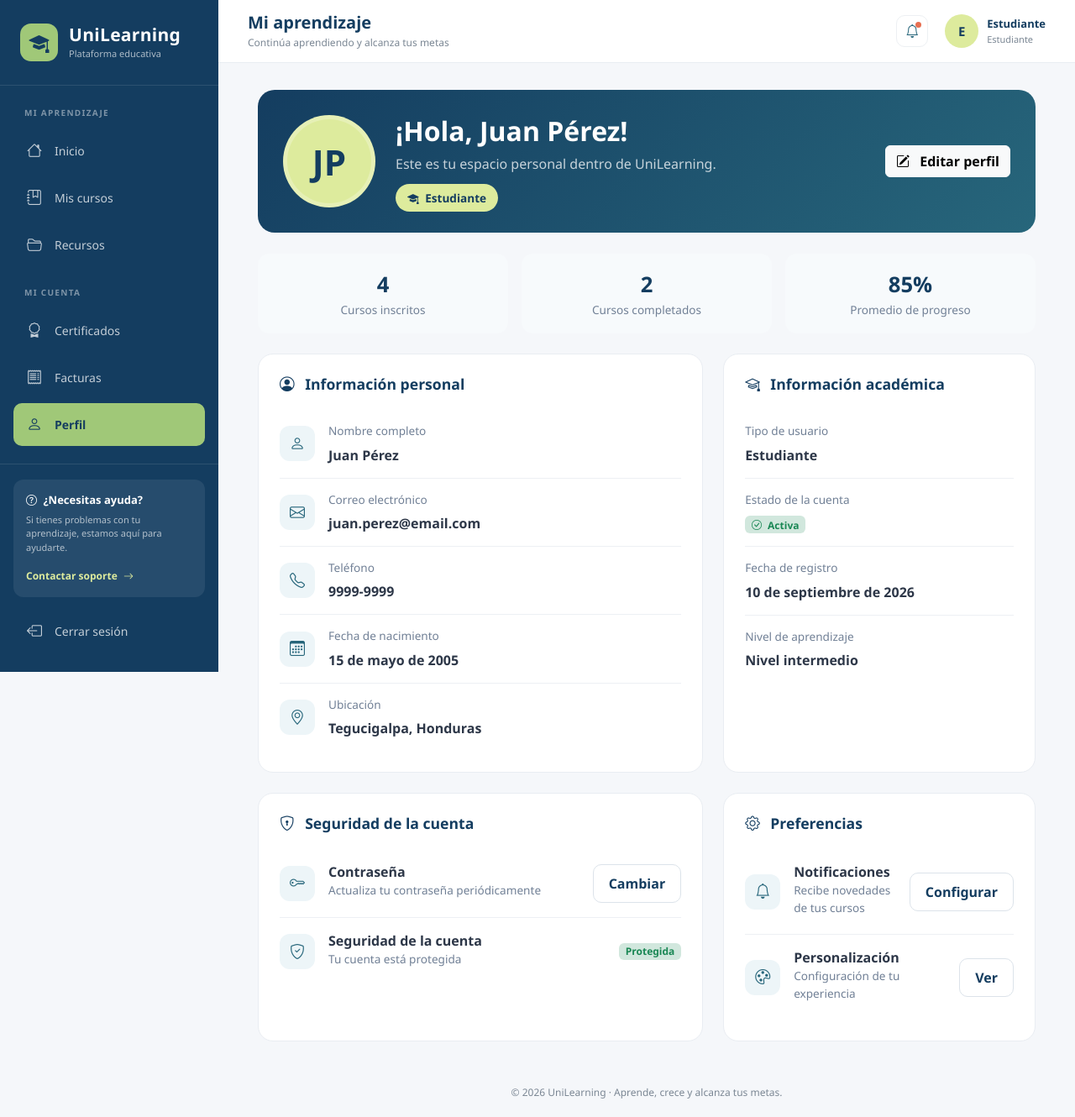
After one commit to Frankruz21/Proyecto_Progra_Web, a Laravel app: page /perfil-estudiante in a window 1280 px wide. The commit adds this page. Shown: the whole page at 84% size. Run offline with Laravel 12, Linux system fonts and the light colour scheme; parts of the project's set-up code (start-up, migrations or seed data) failed here and were passed over.

Commit message:
creacion vista perfil del estudiante

```diff
--- a/resources/views/layouts/student.blade.php
+++ b/resources/views/layouts/student.blade.php
@@ -474,9 +474,9 @@
                 <span>Facturas</span>
             </a>
 
-            <a href="#" class="student-nav-link @yield('active-perfil')">
-                <i class="bi bi-person-circle"></i>
-                <span>Mi perfil</span>
+            <a href="{{ route('student.perfil') }}" class="student-nav-link @yield('active-perfil')">
+                <i class="bi bi-person"></i>
+                <span>Perfil</span>
             </a>
 
         </div>
--- /dev/null
+++ b/resources/views/student/perfil/index.blade.php
@@ -0,0 +1,459 @@
+@extends('layouts.student')
+
+@section('title', 'Mi Perfil')
+@section('active-perfil', 'active')
+
+@section('content')
+
+<style>
+    .profile-header {
+        background: linear-gradient(135deg, #143D60, #27667B);
+        border-radius: 20px;
+        padding: 30px;
+        color: white;
+        margin-bottom: 25px;
+    }
+
+    .profile-avatar {
+        width: 110px;
+        height: 110px;
+        border-radius: 50%;
+        background: #DDEB9D;
+        color: #143D60;
+        display: flex;
+        align-items: center;
+        justify-content: center;
+        font-size: 42px;
+        font-weight: 700;
+        border: 5px solid rgba(255,255,255,.25);
+    }
+
+    .profile-card {
+        background: white;
+        border-radius: 18px;
+        border: 1px solid #e9edf2;
+        padding: 25px;
+        height: 100%;
+    }
+
+    .profile-card-title {
+        color: #143D60;
+        font-weight: 700;
+        font-size: 1.1rem;
+        margin-bottom: 20px;
+    }
+
+    .profile-label {
+        color: #718096;
+        font-size: .85rem;
+        margin-bottom: 6px;
+    }
+
+    .profile-value {
+        color: #2d3748;
+        font-weight: 600;
+    }
+
+    .profile-info-item {
+        padding: 15px 0;
+        border-bottom: 1px solid #edf0f4;
+    }
+
+    .profile-info-item:last-child {
+        border-bottom: none;
+    }
+
+    .profile-icon {
+        width: 42px;
+        height: 42px;
+        border-radius: 12px;
+        background: #edf5f8;
+        color: #27667B;
+        display: flex;
+        align-items: center;
+        justify-content: center;
+        font-size: 18px;
+        flex-shrink: 0;
+    }
+
+    .profile-badge {
+        background: #DDEB9D;
+        color: #143D60;
+        padding: 7px 14px;
+        border-radius: 30px;
+        font-size: .85rem;
+        font-weight: 600;
+    }
+
+    .profile-btn {
+        background: #143D60;
+        color: white;
+        border: none;
+        border-radius: 10px;
+        padding: 10px 18px;
+        font-weight: 600;
+    }
+
+    .profile-btn:hover {
+        background: #27667B;
+        color: white;
+    }
+
+    .profile-secondary-btn {
+        background: white;
+        border: 1px solid #dce3ea;
+        color: #143D60;
+        border-radius: 10px;
+        padding: 10px 18px;
+        font-weight: 600;
+    }
+
+    .profile-secondary-btn:hover {
+        background: #f5f8fa;
+    }
+
+    .profile-stat {
+        background: #f7fafc;
+        border-radius: 14px;
+        padding: 18px;
+        text-align: center;
+    }
+
+    .profile-stat-number {
+        font-size: 1.6rem;
+        font-weight: 800;
+        color: #143D60;
+    }
+
+    .profile-stat-label {
+        color: #718096;
+        font-size: .85rem;
+    }
+
+    .profile-security-item {
+        display: flex;
+        align-items: center;
+        justify-content: space-between;
+        gap: 15px;
+        padding: 15px 0;
+        border-bottom: 1px solid #edf0f4;
+    }
+
+    .profile-security-item:last-child {
+        border-bottom: none;
+    }
+
+    @media (max-width: 768px) {
+        .profile-header {
+            padding: 22px;
+        }
+
+        .profile-avatar {
+            width: 85px;
+            height: 85px;
+            font-size: 32px;
+        }
+
+        .profile-header-content {
+            flex-direction: column;
+            align-items: center;
+            text-align: center;
+        }
+    }
+</style>
+
+<div class="container-fluid">
+
+    {{-- Encabezado --}}
+    <div class="profile-header">
+        <div class="d-flex align-items-center gap-4 profile-header-content">
+
+            <div class="profile-avatar">
+                JP
+            </div>
+
+            <div class="flex-grow-1">
+                <h2 class="fw-bold mb-2">¡Hola, Juan Pérez!</h2>
+                <p class="mb-3 opacity-75">
+                    Este es tu espacio personal dentro de UniLearning.
+                </p>
+
+                <span class="profile-badge">
+                    <i class="bi bi-mortarboard-fill me-1"></i>
+                    Estudiante
+                </span>
+            </div>
+
+            <div>
+                <button class="btn btn-light fw-semibold"
+                        onclick="mostrarMensajePerfil()">
+                    <i class="bi bi-pencil-square me-2"></i>
+                    Editar perfil
+                </button>
+            </div>
+
+        </div>
+    </div>
+
+    {{-- Estadísticas --}}
+    <div class="row g-3 mb-4">
+
+        <div class="col-md-4">
+            <div class="profile-stat">
+                <div class="profile-stat-number">4</div>
+                <div class="profile-stat-label">Cursos inscritos</div>
+            </div>
+        </div>
+
+        <div class="col-md-4">
+            <div class="profile-stat">
+                <div class="profile-stat-number">2</div>
+                <div class="profile-stat-label">Cursos completados</div>
+            </div>
+        </div>
+
+        <div class="col-md-4">
+            <div class="profile-stat">
+                <div class="profile-stat-number">85%</div>
+                <div class="profile-stat-label">Promedio de progreso</div>
+            </div>
+        </div>
+
+    </div>
+
+    <div class="row g-4">
+
+        {{-- Información personal --}}
+        <div class="col-lg-7">
+
+            <div class="profile-card">
+
+                <h5 class="profile-card-title">
+                    <i class="bi bi-person-circle me-2"></i>
+                    Información personal
+                </h5>
+
+                <div class="profile-info-item d-flex align-items-center gap-3">
+                    <div class="profile-icon">
+                        <i class="bi bi-person"></i>
+                    </div>
+
+                    <div>
+                        <div class="profile-label">Nombre completo</div>
+                        <div class="profile-value">Juan Pérez</div>
+                    </div>
+                </div>
+
+                <div class="profile-info-item d-flex align-items-center gap-3">
+                    <div class="profile-icon">
+                        <i class="bi bi-envelope"></i>
+                    </div>
+
+                    <div>
+                        <div class="profile-label">Correo electrónico</div>
+                        <div class="profile-value">juan.perez@email.com</div>
+                    </div>
+                </div>
+
+                <div class="profile-info-item d-flex align-items-center gap-3">
+                    <div class="profile-icon">
+                        <i class="bi bi-telephone"></i>
+                    </div>
+
+                    <div>
+                        <div class="profile-label">Teléfono</div>
+                        <div class="profile-value">9999-9999</div>
+                    </div>
+                </div>
+
+                <div class="profile-info-item d-flex align-items-center gap-3">
+                    <div class="profile-icon">
+                        <i class="bi bi-calendar3"></i>
+                    </div>
+
+                    <div>
+                        <div class="profile-label">Fecha de nacimiento</div>
+                        <div class="profile-value">15 de mayo de 2005</div>
+                    </div>
+                </div>
+
+                <div class="profile-info-item d-flex align-items-center gap-3">
+                    <div class="profile-icon">
+                        <i class="bi bi-geo-alt"></i>
+                    </div>
+
+                    <div>
+                        <div class="profile-label">Ubicación</div>
+                        <div class="profile-value">Tegucigalpa, Honduras</div>
+                    </div>
+                </div>
+
+            </div>
+
+        </div>
+
+        {{-- Información académica --}}
+        <div class="col-lg-5">
+
+            <div class="profile-card">
+
+                <h5 class="profile-card-title">
+                    <i class="bi bi-mortarboard me-2"></i>
+                    Información académica
+                </h5>
+
+                <div class="profile-info-item">
+                    <div class="profile-label">Tipo de usuario</div>
+                    <div class="profile-value">Estudiante</div>
+                </div>
+
+                <div class="profile-info-item">
+                    <div class="profile-label">Estado de la cuenta</div>
+                    <div class="profile-value">
+                        <span class="badge bg-success-subtle text-success">
+                            <i class="bi bi-check-circle me-1"></i>
+                            Activa
+                        </span>
+                    </div>
+                </div>
+
+                <div class="profile-info-item">
+                    <div class="profile-label">Fecha de registro</div>
+                    <div class="profile-value">10 de septiembre de 2026</div>
+                </div>
+
+                <div class="profile-info-item">
+                    <div class="profile-label">Nivel de aprendizaje</div>
+                    <div class="profile-value">Nivel intermedio</div>
+                </div>
+
+            </div>
+
+        </div>
+
+        {{-- Seguridad --}}
+        <div class="col-lg-7">
+
+            <div class="profile-card">
+
+                <h5 class="profile-card-title">
+                    <i class="bi bi-shield-lock me-2"></i>
+                    Seguridad de la cuenta
+                </h5>
+
+                <div class="profile-security-item">
+
+                    <div class="d-flex align-items-center gap-3">
+                        <div class="profile-icon">
+                            <i class="bi bi-key"></i>
+                        </div>
+
+                        <div>
+                            <div class="profile-value">Contraseña</div>
+                            <div class="profile-label">
+                                Actualiza tu contraseña periódicamente
+                            </div>
+                        </div>
+                    </div>
+
+                    <button class="profile-secondary-btn"
+                            onclick="mostrarMensajePerfil()">
+                        Cambiar
+                    </button>
+
+                </div>
+
+                <div class="profile-security-item">
+
+                    <div class="d-flex align-items-center gap-3">
+                        <div class="profile-icon">
+                            <i class="bi bi-shield-check"></i>
+                        </div>
+
+                        <div>
+                            <div class="profile-value">Seguridad de la cuenta</div>
+                            <div class="profile-label">
+                                Tu cuenta está protegida
+                            </div>
+                        </div>
+                    </div>
+
+                    <span class="badge bg-success-subtle text-success">
+                        Protegida
+                    </span>
+
+                </div>
+
+            </div>
+
+        </div>
+
+        {{-- Preferencias --}}
+        <div class="col-lg-5">
+
+            <div class="profile-card">
+
+                <h5 class="profile-card-title">
+                    <i class="bi bi-gear me-2"></i>
+                    Preferencias
+                </h5>
+
+                <div class="profile-security-item">
+
+                    <div class="d-flex align-items-center gap-3">
+                        <div class="profile-icon">
+                            <i class="bi bi-bell"></i>
+                        </div>
+
+                        <div>
+                            <div class="profile-value">Notificaciones</div>
+                            <div class="profile-label">
+                                Recibe novedades de tus cursos
+                            </div>
+                        </div>
+                    </div>
+
+                    <button class="profile-secondary-btn"
+                            onclick="mostrarMensajePerfil()">
+                        Configurar
+                    </button>
+
+                </div>
+
+                <div class="profile-security-item">
+
+                    <div class="d-flex align-items-center gap-3">
+                        <div class="profile-icon">
+                            <i class="bi bi-palette"></i>
+                        </div>
+
+                        <div>
+                            <div class="profile-value">Personalización</div>
+                            <div class="profile-label">
+                                Configuración de tu experiencia
+                            </div>
+                        </div>
+                    </div>
+
+                    <button class="profile-secondary-btn"
+                            onclick="mostrarMensajePerfil()">
+                        Ver
+                    </button>
+
+                </div>
+
+            </div>
+
+        </div>
+
+    </div>
+
+</div>
+
+<script>
+    function mostrarMensajePerfil() {
+        alert('Esta función estará disponible cuando se integre el backend.');
+    }
+</script>
+
+@endsection
--- a/routes/web.php
+++ b/routes/web.php
@@ -64,6 +64,11 @@ Route::get('/facturas-estudiante', function () {
     return view('student.facturas.index');
 })->name('student.facturas');
 
+// Perfil del estudiante
+Route::get('/perfil-estudiante', function () {
+    return view('student.perfil.index');
+})->name('student.perfil');
+
 // Vista de prueba de lección administrativa
 Route::get('/ver-leccion-admin', function () {
     return view('admin.lecciones.ver_estatica');
```
